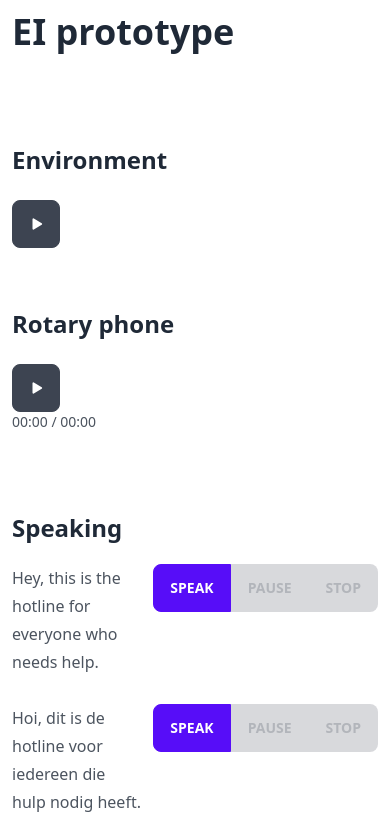
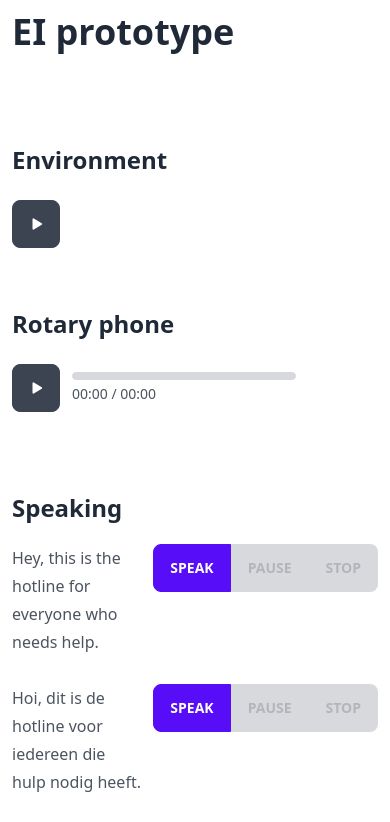
Before and after one commit to cbasje/ei-prototype, a Nuxt app: page / in a window 390 px wide. Shown: the top 822 px of the page. Built offline with nearby package versions, Linux system fonts and the light colour scheme.

Commit message:
Add progress to RotaryPhone

```diff
--- a/components/RotaryPhone.vue
+++ b/components/RotaryPhone.vue
@@ -45,13 +45,27 @@ onMounted(() => {
         <h2>Rotary phone</h2>
 
         <audio ref="rotaryPhone"></audio>
+
+        <div class="flex flex-row items-center gap-3">
             <button class="btn" @click="play">
-            <Icon v-if="!playing" name="ph:play-fill" class="inline-block" />
+                <Icon
+                    v-if="!playing"
+                    name="ph:play-fill"
+                    class="inline-block"
+                />
                 <Icon v-else name="ph:pause-fill" class="inline-block" />
             </button>
+            <div class="flex flex-col gap-1">
+                <progress
+                    class="progress progress-primary w-56"
+                    :value="currentTime"
+                    :max="duration"
+                ></progress>
                 <span class="flex flex-col flex-1 text-sm">
                     {{ formatDuration(currentTime) }} /
                     {{ formatDuration(duration) }}
                 </span>
             </div>
+        </div>
+    </div>
 </template>
```
Lines whose indentation alone changed are shown as unchanged.
